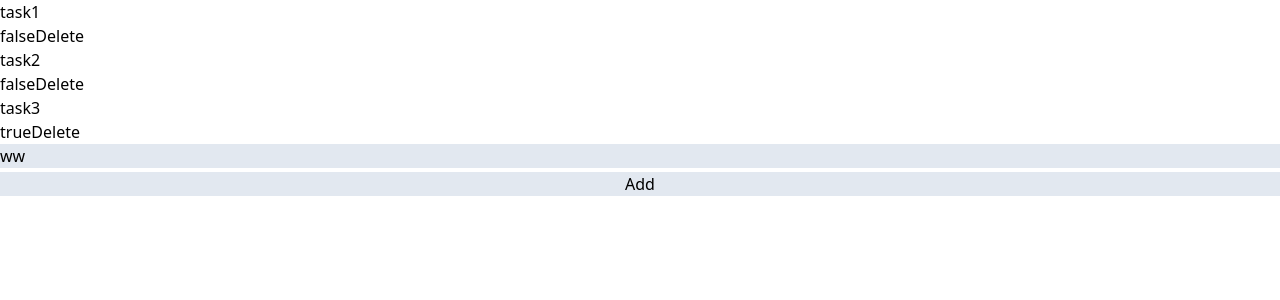
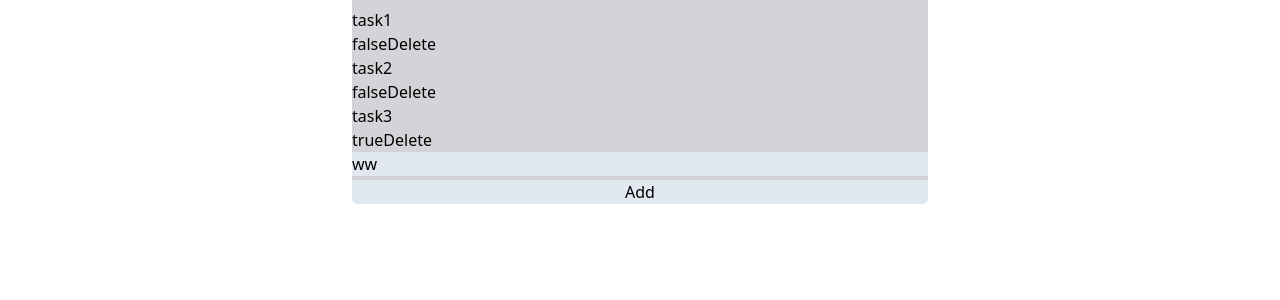
Before and after one commit to MedievalRain/todo-react-app, a React (Vite) app: page / in a window 1280 px wide. Shown: the top 300 px of the page. Built offline with nearby package versions, Linux system fonts and the light colour scheme.

Commit message:
Style root component

```diff
--- a/src/App.tsx
+++ b/src/App.tsx
@@ -12,10 +12,10 @@ const placeholderList: TodoItemType[] = [
 function App() {
   const [todoItems, setTodoItems] = useState<TodoItemType[]>(placeholderList);
   return (
-    <>
+    <div className="flex flex-col pt-2 max-w-xl bg-zinc-300 mx-auto rounded-b-md overflow-hidden">
       <TodoList items={todoItems} setTodoItems={setTodoItems} />
       <AddItem items={todoItems} setTodoItems={setTodoItems} />
-    </>
+    </div>
   );
 }
 
```
